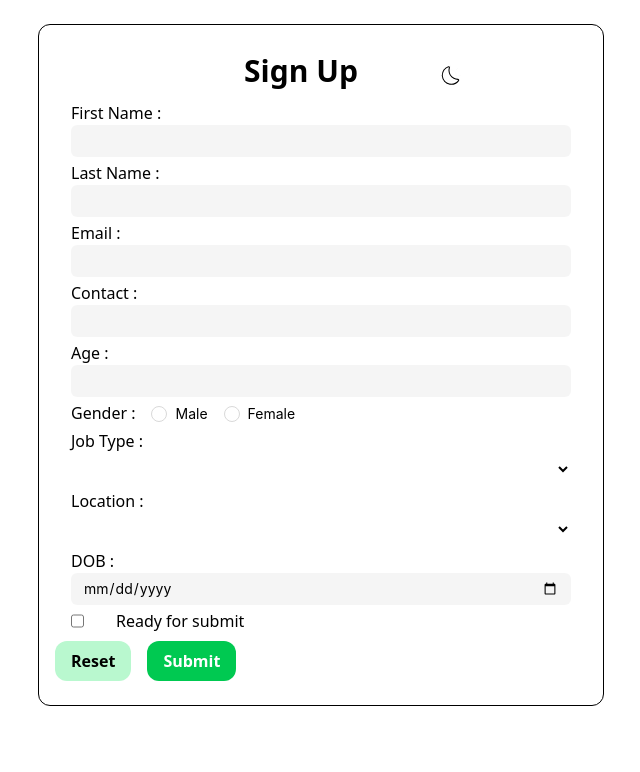
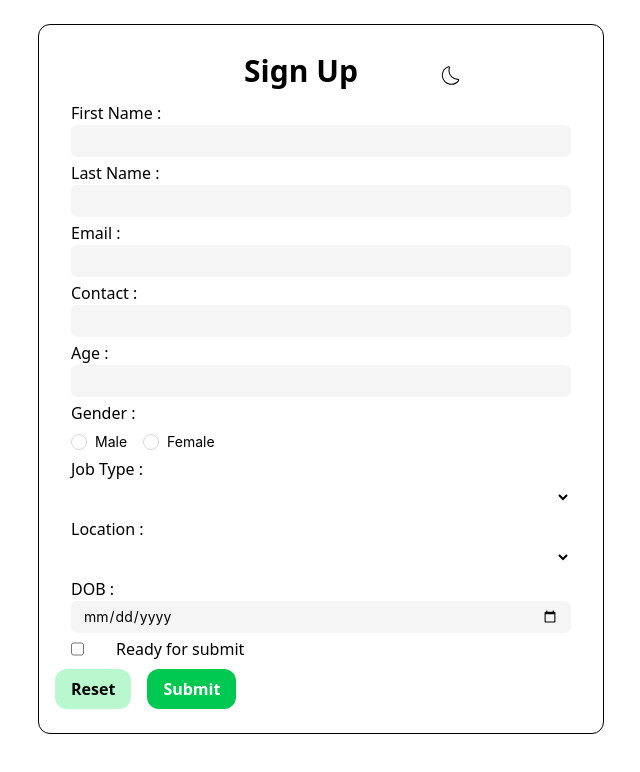
Before and after one commit to Muhammadtalhatariq/form, a React (Vite) app: page / in a window 1280 px wide. Shown: the top 772 px of the page, without its empty margins (319-959 px from the left). Built offline with nearby package versions, Linux system fonts and the light colour scheme.

Commit message:
update radio button

```diff
--- a/src/components/RadioField.jsx
+++ b/src/components/RadioField.jsx
@@ -13,10 +13,11 @@ const RadioField = ({ label, ...props }) => {
   };
   return (
     <>
-      <div className='flex flex-col'>
-        <div>
-          <label className=' block' htmlFor={props.name}>
-            <Radio.Group
+      <div className=''>
+      <div>
+
+           <div >
+           <Radio.Group
                name={field.name}
                onChange={handleChange}
                value={field.value}
@@ -25,13 +26,17 @@ const RadioField = ({ label, ...props }) => {
               <Radio value="male"><span className={`${theme == "dark" ? " text-white" : " text-black"}`}>Male</span></Radio>
               <Radio  value="female"><span className={`${theme == "dark" ? " text-white" : " text-black"}`}>Female</span></Radio>
             </Radio.Group>
-          </label>
+           </div>
         </div>
-        <div>
+        <div >
+          <label htmlFor={props.name}> </label>
+          <div>
           {meta.touched && meta.error ? (
             <div className="error block text-red-500 text-sm">{meta.error}</div>
           ) : null}
         </div>
+      </div>
+
       </div>
     </>
   )
--- a/src/pages/SignupForm.jsx
+++ b/src/pages/SignupForm.jsx
@@ -85,9 +85,9 @@ const SignupForm = () => {
                       name="age"
                       type="number"
                     />
+ <p >Gender :</p>
+                    <div className='flex gap-4 items-center'>
 
-                    <div className='flex gap-4 items-center'>
-                      <p >Gender :</p>
                       <RadioField
                         name="gender"
                       />
```
